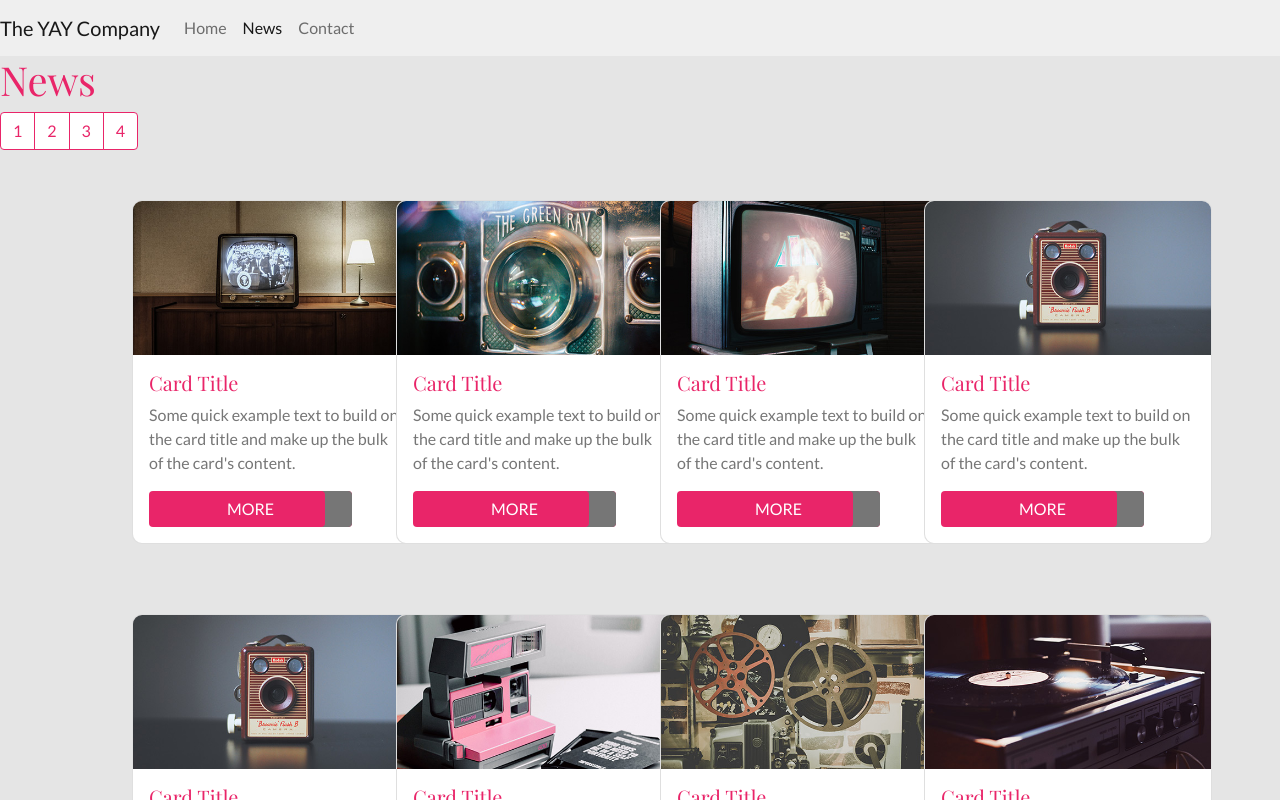
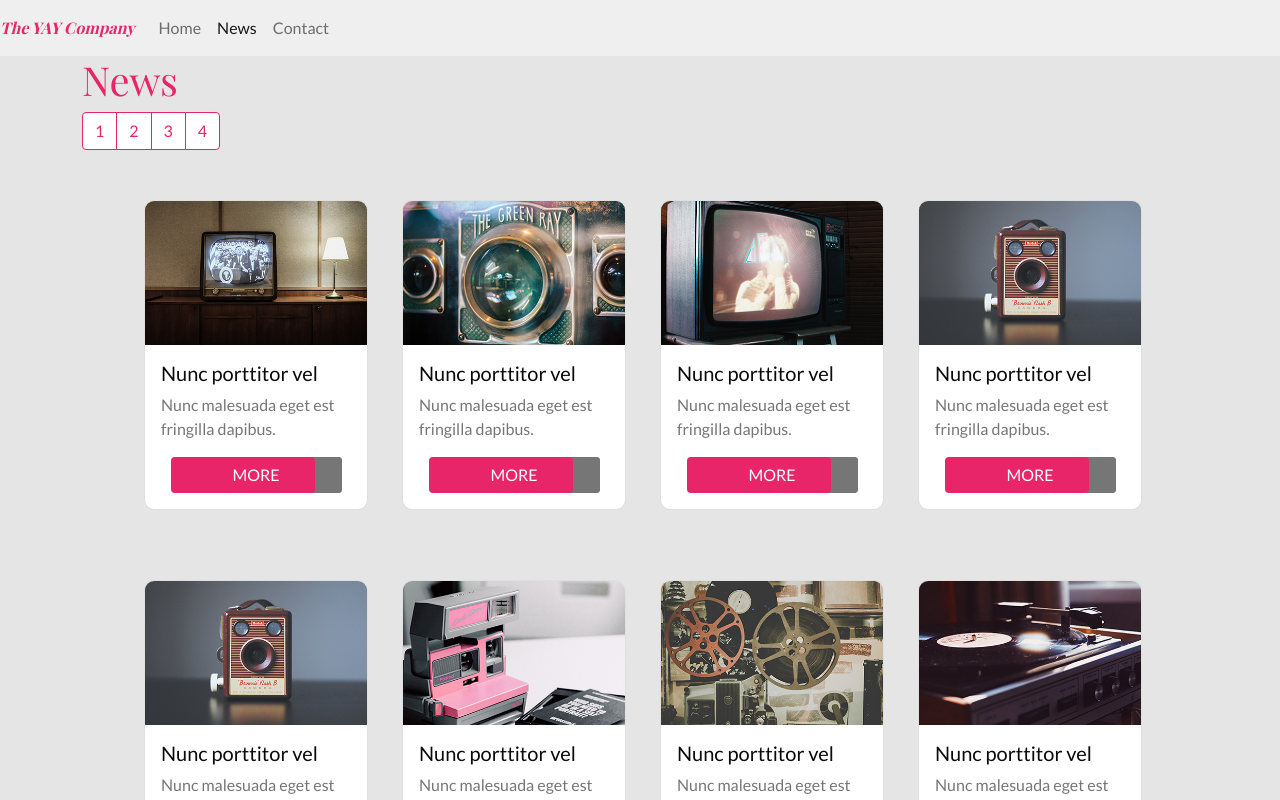
Before and after one commit to Noroff-FEU-Assignments/css-frameworks-ca-Hyggesen, a React (Create React App) app in the folder cssframeworksapp/: page /news in a window 1280 px wide. Shown: the top 800 px of the page. Built offline with nearby package versions, Linux system fonts and the light colour scheme; a web font is replaced by a local one.

Commit message:
added container, styled cards a bit, etc

```diff
--- a/cssframeworksapp/src/App.js
+++ b/cssframeworksapp/src/App.js
@@ -18,7 +18,9 @@ export default function App() {
     <Router>
       <div>
         <Navbar bg="dark" expand="lg">
-          <Navbar.Brand href="/">The YAY Company</Navbar.Brand>
+          <Navbar.Brand className="logotest" href="/">
+            The YAY Company
+          </Navbar.Brand>
           <Navbar.Toggle aria-controls="basic-navbar-nav" />
           <Navbar.Collapse id="basic-navbar-nav">
             <Nav className="mr-auto">
--- a/cssframeworksapp/src/components/Card.js
+++ b/cssframeworksapp/src/components/Card.js
@@ -4,14 +4,11 @@ import Button from "react-bootstrap/Button";
 function TheCard(props) {
   return (
     <div>
-      <Card style={{ width: "18rem" }}>
+      <Card style={{ width: "14rem" }}>
         <Card.Img variant="top" src={props.img} className="thecard" />
         <Card.Body>
-          <Card.Title>Card Title</Card.Title>
-          <Card.Text>
-            Some quick example text to build on the card title and make up the
-            bulk of the card's content.
-          </Card.Text>
+          <Card.Title>Nunc porttitor vel</Card.Title>
+          <Card.Text>Nunc malesuada eget est fringilla dapibus.</Card.Text>
           <Button variant="primary" className="card-button">
             More
           </Button>
--- a/cssframeworksapp/src/components/Contact.js
+++ b/cssframeworksapp/src/components/Contact.js
@@ -7,7 +7,7 @@ import TheContactInfo from "./ContactInfo";
 
 const ContactContent = () => {
   return (
-    <div>
+    <Container>
       <h1>Submit your details</h1>
       <Container>
         <Row>
@@ -26,7 +26,7 @@ const ContactContent = () => {
           </Col>
         </Row>
       </Container>
-    </div>
+    </Container>
   );
 };
 
--- a/cssframeworksapp/src/components/Home.js
+++ b/cssframeworksapp/src/components/Home.js
@@ -2,10 +2,13 @@ import React from "react";
 
 import TheCarousel from "../components/Carousel";
 import TheTab from "../components/Tabs";
+import Container from "react-bootstrap/Container";
+import Row from "react-bootstrap/Row";
+import Col from "react-bootstrap/Col";
 
 const HomeContent = () => {
   return (
-    <div>
+    <Container>
       <TheCarousel />
       <h2>We do YAY things</h2>
       <p>
@@ -17,7 +20,7 @@ const HomeContent = () => {
         varius eget massa.
       </p>
       <TheTab />
-    </div>
+    </Container>
   );
 };
 
--- a/cssframeworksapp/src/components/News.js
+++ b/cssframeworksapp/src/components/News.js
@@ -15,7 +15,7 @@ import news7 from "../assets/News images/news-7.jpg";
 import news8 from "../assets/News images/news-8.jpg";
 const NewsContent = () => {
   return (
-    <div>
+    <Container>
       <h1>News</h1>
       <Pagination>
         <PageItem>1</PageItem>
@@ -24,7 +24,7 @@ const NewsContent = () => {
         <PageItem>4</PageItem>
       </Pagination>
       <div>
-        <Container d-flex justify-content-between align-items-center>
+        <Container class="d-flex justify-content-between align-items-center mx-auto">
           <Row>
             <Col md={3} sm={6}>
               <TheCard img={news1} />
@@ -61,7 +61,7 @@ const NewsContent = () => {
         <PageItem>3</PageItem>
         <PageItem>4</PageItem>
       </Pagination>
-    </div>
+    </Container>
   );
 };
 
--- a/cssframeworksapp/src/sass/partials/_cards.scss
+++ b/cssframeworksapp/src/sass/partials/_cards.scss
@@ -11,7 +11,7 @@
   object-fit: contain;
   overflow: hidden;
   height: auto;
-  width: 100px;
+  width: 140px;
   justify-content: center;
 }
 
@@ -19,6 +19,24 @@
   color: white;
   border: none;
   text-transform: uppercase;
-  width: 80%;
+  width: 90%;
   box-shadow: inset -27px 0 0 0 $color-secondary;
 }
+
+.card-body {
+  display: flex;
+  flex-direction: column;
+  align-items: center;
+}
+
+.card-title {
+  width: 100%;
+  color: #0a0a0a;
+  font-family: $font-lato;
+  font-size: 20px;
+}
+
+.card-img-top {
+  height: 9rem;
+  object-fit: cover;
+}
--- a/cssframeworksapp/src/sass/style.scss
+++ b/cssframeworksapp/src/sass/style.scss
@@ -59,6 +59,14 @@ $pagination-border-color: $color-primary;
 $pagination-focus-color: white;
 $pagination-focus-bg: $color-primary;
 $pagination-disabled-border-color: none;
+$navbar-light-brand-color: $color-primary;
+$navbar-brand-font-size: 20;
+
+.logotest {
+  font-family: $font-playfair;
+  font-weight: bold;
+  font-style: italic;
+}
 
 @import "~bootstrap/scss/bootstrap";
 
```
